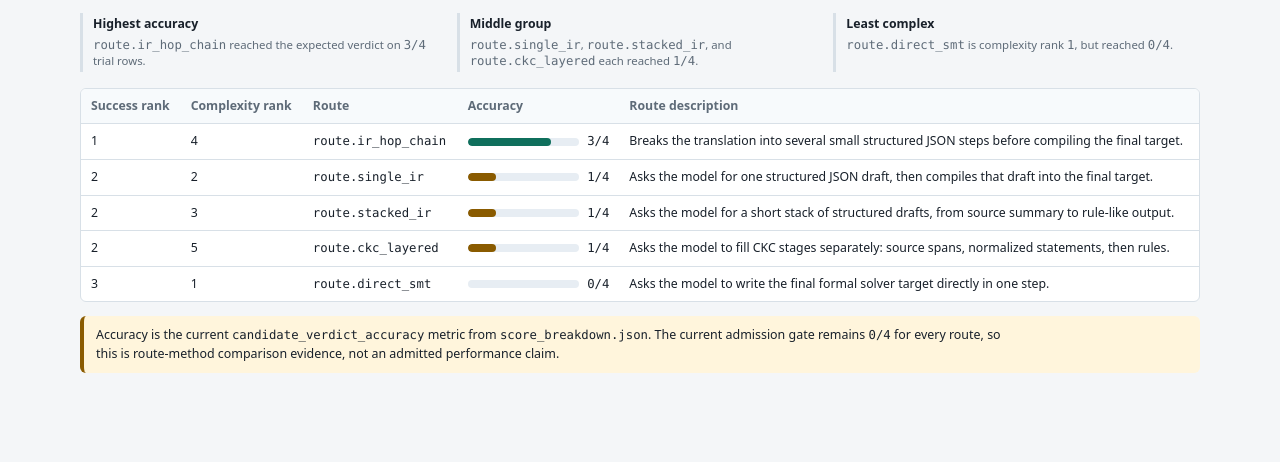
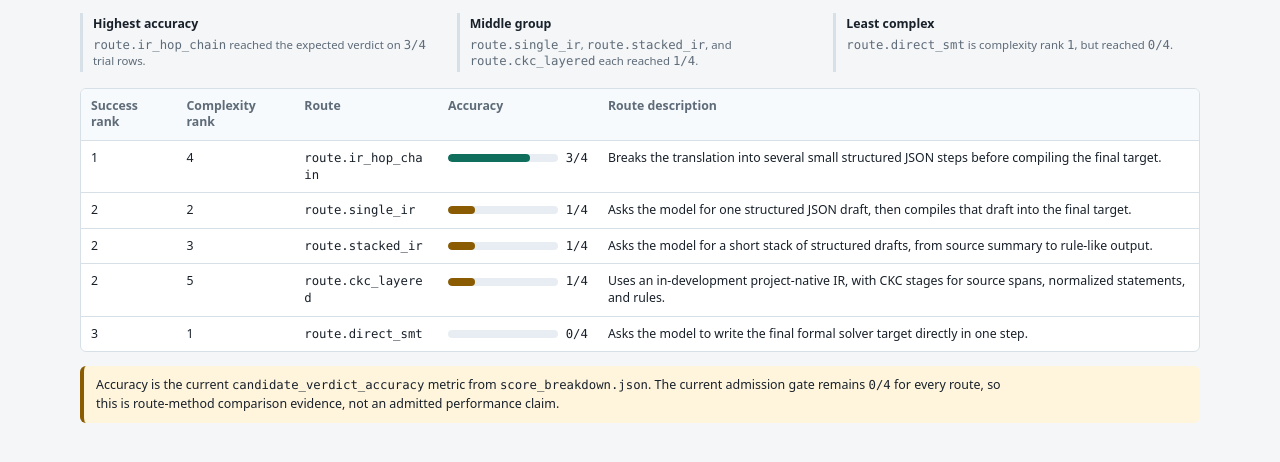
Before and after one commit to eturkes/ckc-ui, a website: page index.html in a window 1280 px wide. Shown: the part 94-556 px from the top of the page. Drawn offline with Linux system fonts and the light colour scheme.

Commit message:
Clarify CKC layered route description

```diff
--- a/index.html
+++ b/index.html
@@ -115,7 +115,7 @@
               <td class="num">5</td>
               <td><code>route.ckc_layered</code></td>
               <td><span class="ratio"><span class="track"><span class="fill amber" style="width:25%"></span></span><code>1/4</code></span></td>
-              <td>Asks the model to fill CKC stages separately: source spans, normalized statements, then rules.</td>
+              <td>Uses an in-development project-native IR, with CKC stages for source spans, normalized statements, and rules.</td>
             </tr>
             <tr>
               <td class="num">3</td>
```
Also changed, not shown: .agent/memory.md.
